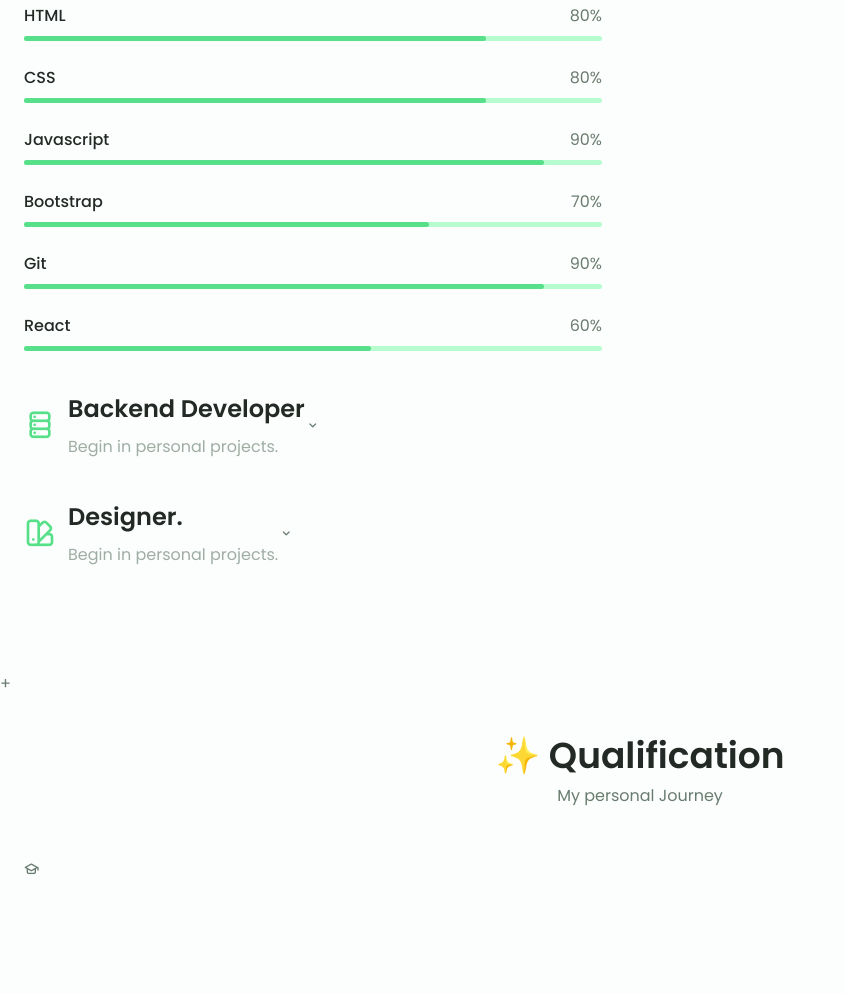
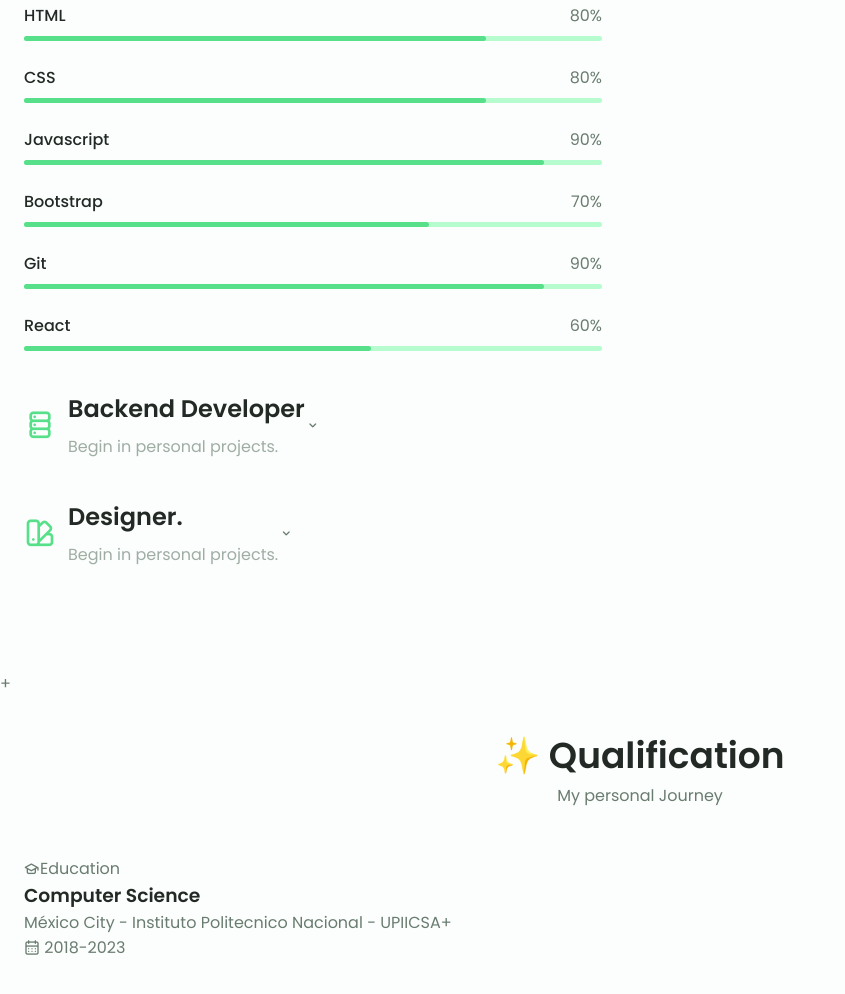
Before and after one commit to Mike-std-cpu/My-blogmk, a website: page index.html in a window 1280 px wide. Shown: the part 1685-2679 px from the top of the page, without its empty margins (0-845 px from the left). Drawn offline with nearby package versions, Linux system fonts and the light colour scheme.

Commit message:
Education subsection in Qualification's section added

```diff
--- a/index.html
+++ b/index.html
@@ -385,8 +385,23 @@
             <div class="qualification__container container">
                 <div class="qualification__tabs">
                     <div class="qualification__button button--flex">
-                        <i class="uil uil-graduation-cap qualification__icon"></i>
+                        <i class="uil uil-graduation-cap qualification__icon"></i> Education
                     </div>
+
+                    <div class="qualification__sections">
+                        <!-- CONTENT 1 -->
+                        <div class="qualification__content">
+                            <div class="qualification__data">
+                                <h3 class="qualification__title">Computer Science</h3>
+                                <span class="qualification__subtitle">México City - Instituto Politecnico Nacional - UPIICSA</span>+
+                                <div class="qualification__calendar">
+                                    <i class="uil uil-calendar-alt qualification__icon"></i>
+                                    2018-2023
+                                </div>
+                            </div>
+                        </div>
+                    </div>
+
                 </div>
             </div>
         </section>
```
